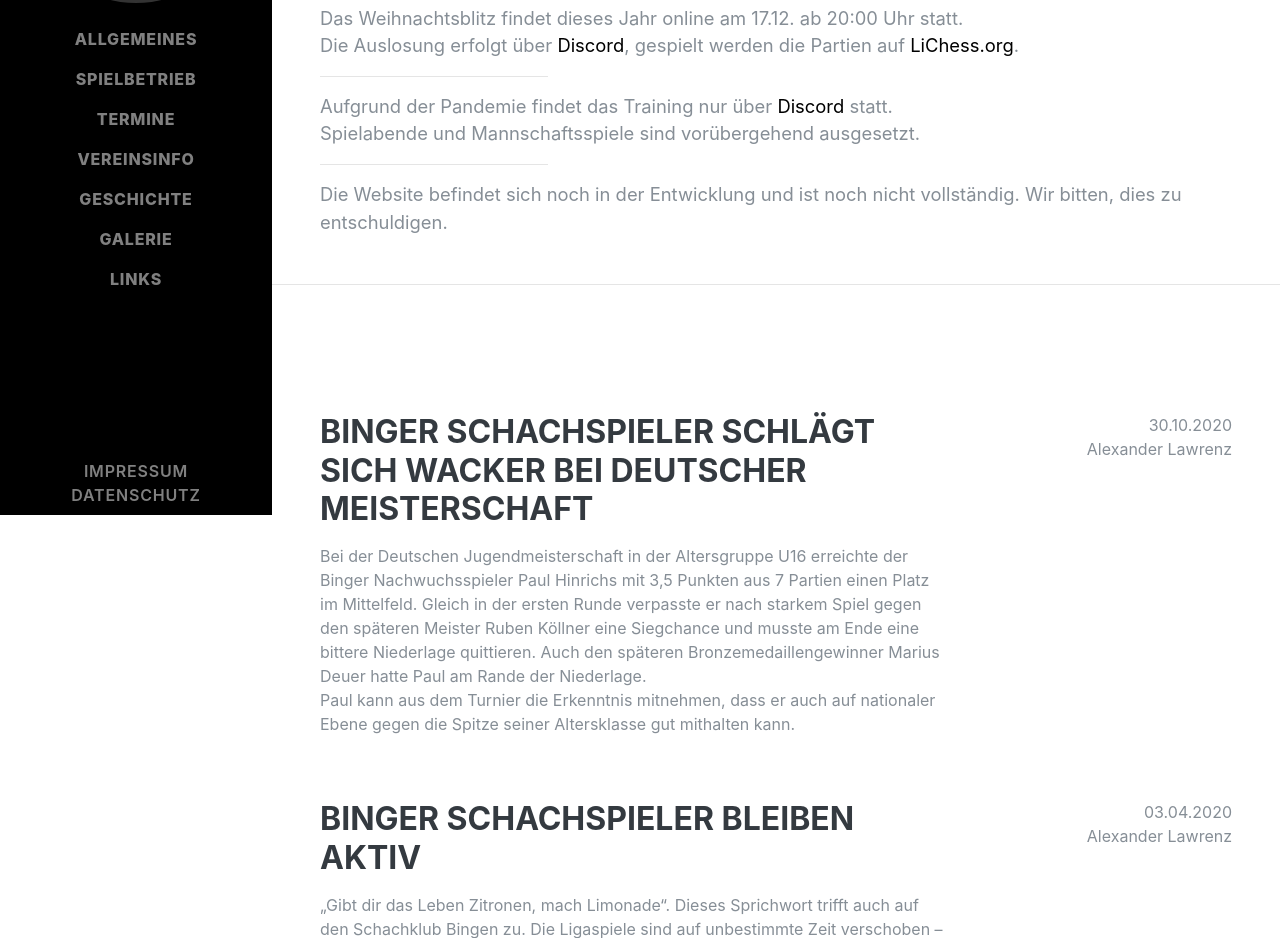
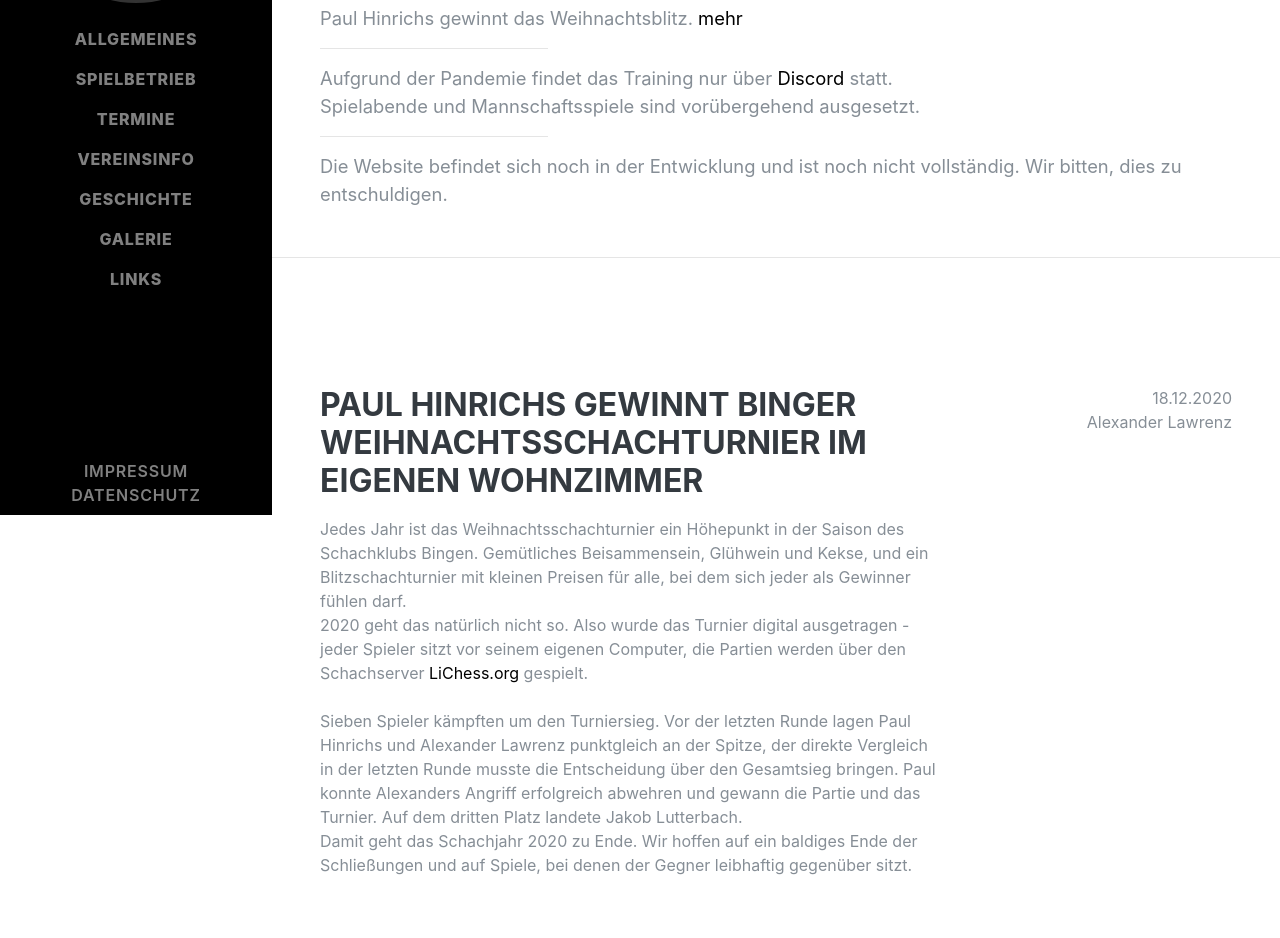
Before and after one commit to fabianscode/fabianscode.github.io, a website: page html/news.html in a window 1280 px wide. Shown: the part 285-1223 px from the top of the page. Drawn offline with Linux system fonts and the light colour scheme; files that its build step writes are made by us from their sources; a web font is replaced by a local one.

Commit message:
news_weihnachtsblitz

```diff
--- a/html/news.html
+++ b/html/news.html
@@ -126,8 +126,7 @@
       <h3 class="mb-0">Aktuelles</h3>
       <br>
       <p class="lead mb-5 news-p">
-            Das Weihnachtsblitz findet dieses Jahr online am 17.12. ab 20:00 Uhr statt. <br> Die Auslosung erfolgt über <a href="discord.html" class="mobile">Discord</a>, gespielt werden die Partien auf
-            <a href="https://lichess.org" target="_blank" class="mobile">LiChess.org</a>.
+            Paul Hinrichs gewinnt das Weihnachtsblitz. <a href="#2020" class="js-scroll-trigger mobile">mehr</a>
           </p>
             <hr class="news-line">
       <p class="lead mb-5 news-p">
@@ -157,6 +156,33 @@
 
 
     <section class="year" id="2020">
+      <div id="newselement">
+        <div class="resume-item d-flex flex-column flex-md-row justify-content-between mb-5">
+          <div class="resume-content">
+            <h3 class="mb-0">Paul Hinrichs gewinnt Binger Weihnachtsschachturnier im eigenen Wohnzimmer</h3>
+
+             <div class="subheading mb-3"></div>
+
+            <p>
+             Jedes Jahr ist das Weihnachtsschachturnier ein Höhepunkt in der Saison des Schachklubs Bingen. Gemütliches Beisammensein, Glühwein und Kekse, und ein Blitzschachturnier mit kleinen Preisen für alle, bei dem sich jeder als Gewinner fühlen darf. <br>
+             2020 geht das natürlich nicht so. Also wurde das Turnier digital ausgetragen - jeder Spieler sitzt vor seinem eigenen Computer, die Partien werden über den Schachserver <a href="https://www.lichess.org" target="_blank" class="mobile">LiChess.org</a> gespielt. <br><br>
+             Sieben Spieler kämpften um den Turniersieg. Vor der letzten Runde lagen Paul Hinrichs und Alexander Lawrenz punktgleich an der Spitze, der direkte Vergleich in der letzten Runde musste die Entscheidung über den Gesamtsieg bringen. Paul konnte Alexanders Angriff erfolgreich abwehren und gewann die Partie und das Turnier. Auf dem dritten Platz landete Jakob Lutterbach. <br>
+             Damit geht das Schachjahr 2020 zu Ende. Wir hoffen auf ein baldiges Ende der Schließungen und auf Spiele, bei denen der Gegner leibhaftig gegenüber sitzt.
+            </p>
+
+
+          </div>
+          <div class="resume-date text-md-right">
+            <span class="text-link">
+              18.12.2020<br>
+              Alexander Lawrenz
+            </span>
+          </div>
+        </div>
+      </div>
+
+
+
       <div id="newselement">
         <div class="resume-item d-flex flex-column flex-md-row justify-content-between mb-5">
           <div class="resume-content">
```
Also changed, not shown: index.html (+5 -6 lines).
